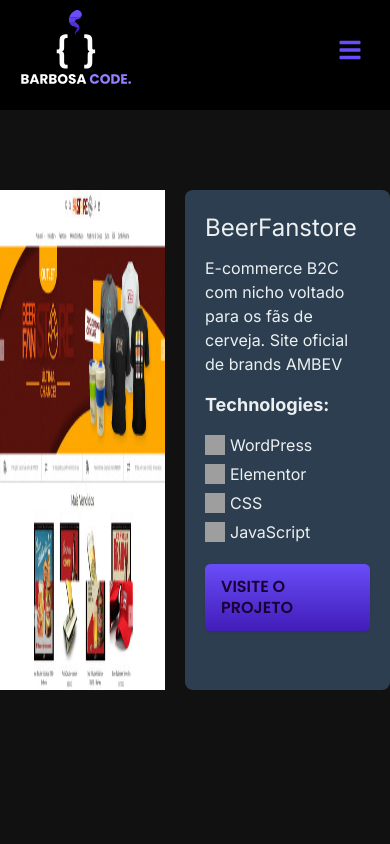
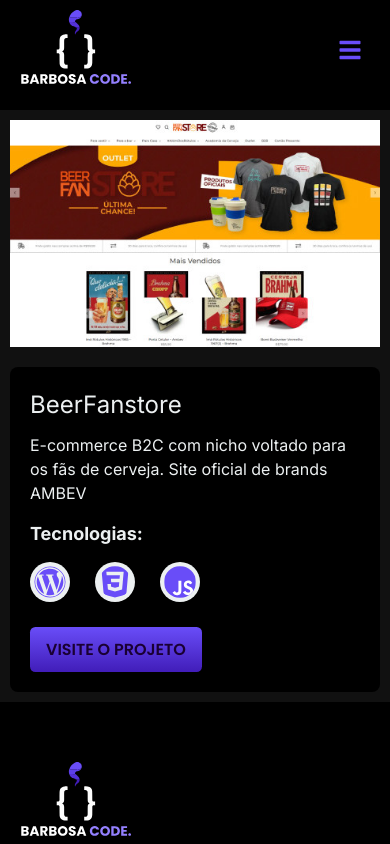
Before and after one commit to JoaoSBarbosa/barbosa-code, a Next.js app: page /pages/professionalProjects/0 in a window 390 px wide. Shown: the top 844 px of the page. Built offline with nearby package versions, Linux system fonts and the light colour scheme; grey boxes are pictures that could not be loaded.

Commit message:
Implementing initial responsiveness to 320px

```diff
--- a/src/app/components/Projects/LatestProjectContainer/ThreeLatestProjects.tsx
+++ b/src/app/components/Projects/LatestProjectContainer/ThreeLatestProjects.tsx
@@ -18,7 +18,7 @@
             <h2 className={`${styles.lastProjectTitle} max-w-screen-xl mx-auto`}>{title}</h2>
             <ul className={`${styles.projectListContent}`}>
                 {lastThreeProjects.map((project, index) => (
-                    <Link href={`/projects/${project.id}`}>
+                    <Link href={`/pages/projects/${project.id}`}>
                         <li key={project.id}>
                             <LatestProjectCard project={project}/>
                         </li>
--- a/src/app/components/utils/carousel/ProfessionalProjectsCarousel.tsx
+++ b/src/app/components/utils/carousel/ProfessionalProjectsCarousel.tsx
@@ -42,7 +42,7 @@
             </Carousel>
             {/*<Link href={`/projects/${projectId}`}>Confira</Link>*/}
             <div className={"max-w-screen-xl mt-4 mx-auto"}>
-                <LinkButtonBorder href={`/professionalProjects/${projectId}`} value={"Mais detalhes"}/>
+                <LinkButtonBorder href={`/pages/professionalProjects/${projectId}`} value={"Mais detalhes"}/>
             </div>
         </div>
     );
--- a/src/app/globalStyles/projects.module.css
+++ b/src/app/globalStyles/projects.module.css
@@ -1,10 +1,12 @@
 .projectContainer{
-    height: calc(100vh - 110px);
+    /*height: calc(100vh - 110px);*/
     background-color: #111111;
     color: #fff;
-    padding-top: 80px;
+    /*padding-top: 80px;*/
     display: flex;
     flex-direction: column;
+    border: 2px solid red;
+    padding: 5px;
 
 
 }
@@ -12,21 +14,29 @@
     /*display: flex;*/
     /*flex-wrap: wrap;*/
     /*align-items: center;*/
-    display: grid;
-    grid-template-columns: 1fr 1fr;
+    /*display: grid;*/
+    /*grid-template-columns: 1fr 1fr;*/
     /*height: 90%;*/
-    width: 80vw;
+    /*width: 80vw;*/
+    padding: 5px;
+    display: flex;
+    flex-direction: column;
+    align-items: center;
+    justify-content: center;
 
 }
 .projectImageContainer{
     /*flex: 1;*/
+    width: 100%;
+
 
 }
 .projectImageContainer img{
-    height: 100%;
-    object-fit: cover;
-    object-position: top;
+    /*height: 100%;*/
+    /*object-fit: cover;*/
+    /*object-position: top;*/
     width: 100%;
+    height: auto;
 
 }
 .projectDetails{
@@ -37,11 +47,7 @@
     font-size: 2rem;
     margin-bottom: 1rem;
 }
-.projectImageContainer img{
 
-    height: 500px;
-
-}
 
 /* styles.module.css */
 
--- a/src/app/list/projects/dataProfessionalProjects.ts
+++ b/src/app/list/projects/dataProfessionalProjects.ts
@@ -14,7 +14,7 @@
         title: 'BeerFanstore',
         coverImage: ["job1-0.jpg","job1-1.jpg","job1-2.jpg","job1-3.jpg"],
         description: 'E-commerce B2C com nicho voltado para os fãs de cerveja. Site oficial de brands AMBEV',
-        technologies: ['WordPress','Elementor', 'CSS', 'JavaScript'],
+        technologies: ['WordPress', 'CSS', 'JavaScript'],
         url: 'https://beerfanstore.com.br/',
     },
     {
--- a/src/app/pages/professionalProjects/[id]/page.tsx
+++ b/src/app/pages/professionalProjects/[id]/page.tsx
@@ -1,8 +1,9 @@
-import { DataProfessionalProjectsProps, DataProfessionalProjects } from "@/app/list/projects/dataProfessionalProjects";
-import { HeaderNav } from "@/app/components/header/HeaderNav";
+import {DataProfessionalProjectsProps, DataProfessionalProjects} from "@/app/list/projects/dataProfessionalProjects";
+import {HeaderNav} from "@/app/components/header/HeaderNav";
 import styles from "./styles.module.css";
 import {ExternalNavButton, NavButton} from "@/app/components/utils/buttons/NavButton";
 import Footer from "@/app/pages/footer/page";
+import {Button, Tooltip} from 'flowbite-react';
 
 type Props = {
     params: {
@@ -10,7 +11,7 @@
     };
 };
 
-const Page = ({ params }: Props) => {
+const Page = ({params}: Props) => {
     // Convertendo params.id para número
     const projectId = Number(params.id);
 
@@ -20,24 +21,34 @@
     );
     return (
         <>
-            <HeaderNav />
+            <HeaderNav/>
             <div>
                 {project ? (
                     <div className={`${styles.projectContainer} bg-gray-700`}>
                         <div className={`${styles.projectContent} max-w-screen-xl mx-auto`}>
-                            <div className={styles.projectImageContainer}>
-                                <img src={`/img/projects/${project.coverImage[0]}`} alt={`${project.title} Image`} />
+
+                            <div className={`${styles.projectImageContainer} flex justify-center`}>
+                                <img
+                                    src={`/img/projects/${project.coverImage[0]}`}
+                                    alt={`${project.title}`}
+                                />
                             </div>
+
                             <div className={styles.projectDetails}>
                                 <h2>{project.title}</h2>
                                 <p>{project.description}</p>
                                 <div className={styles.projectTechnologies}>
-                                    <p>Technologies:</p>
-                                    <ul>
+                                    <p>Tecnologias:</p>
+                                    <ul className={"flex gap-5 flex-wrap"}>
                                         {project.technologies.map((tech, index) => (
                                             <li key={index}>
-                                                <img src={`/path/to/your/icon.png`} alt={`${tech} Icon`} />
-                                                {tech}
+                                                <Tooltip content={tech} style="light">
+                                                    <img
+                                                        src={`/img/icons/${tech.toLowerCase()}.svg`}
+                                                        alt={`${tech}`}
+                                                        className={`rounded-full p-1`}
+                                                    />
+                                                </Tooltip>
                                             </li>
                                         ))}
                                     </ul>
--- a/src/app/pages/professionalProjects/[id]/styles.module.css
+++ b/src/app/pages/professionalProjects/[id]/styles.module.css
@@ -1,24 +1,32 @@
 .projectContainer{
-    height: calc(100vh - 110px);
     background-color: #111111;
     color: #fff;
-    padding-top: 80px;
+    padding: 5px;
+    /*border: 2px solid red;*/
+}
+.projectContent{
+    /*border: 2px solid chartreuse;*/
+    gap: 20px;
+    display: flex;
+    flex-direction: column;
+    align-items: center;
+    justify-content: center;
+    padding: 5px;
+
+}
+.projectImageContainer{
+    /*flex: 1;*/
+    /*border: 2px solid #ffa700;*/
+    width: 100%;
 
 
 }
-.projectContent{
-    display: flex;
-    flex-wrap: wrap;
-    /*align-items: center;*/
-    gap: 20px;
-}
-.projectImageContainer{
+.projectDetails{
+    /*flex: 1;*/
+    /*border: 2px solid #ffa700;*/
+    width: 100%;
 
-    flex: 1;
 
-}
-.projectDetails{
-    flex: 1;
 }
 .projectDetails h2{
     font-size: 2rem;
@@ -26,7 +34,8 @@
 }
 .projectImageContainer img{
 
-    height: 500px;
+    width: 100%;
+    height: auto;
 
 }
 
@@ -35,7 +44,8 @@
 .projectDetails {
     padding: 20px;
     border-radius: 8px;
-    background-color: #2c3e50;
+    /*background-color: #2c3e50;*/
+    background-color: #000;
     color: #ecf0f1;
 }
 
@@ -71,7 +81,46 @@
 }
 
 .projectTechnologies li img {
-    width: 20px;
-    height: 20px;
+    width: 40px;
+    height: 40px;
     margin-right: 5px;
+    background-color: #ecf0f1;
 }
+@media (min-width: 496px) {
+    .projectDetails {
+        /*max-width: 468px;*/
+        padding: 20px;
+        border-radius: 8px;
+        /*background-color: #2c3e50;*/
+        background-color: #000;
+        color: #ecf0f1;
+    }
+
+
+}
+@media (min-width: 800px) {
+    .projectContainer{
+        /*height: calc(100vh - 110px);*/
+        /*background-color: #111111;*/
+        /*color: #fff;*/
+        /*padding-top: 80px;*/
+        /*height: 100vh;*/
+
+        /*border: 2px solid aqua;*/
+
+
+    }
+    .projectContent{
+        /*height: 100vh;*/
+        height: calc(100vh - 348px);
+
+        flex-direction: row;
+
+    }
+    .projectDetails,
+    .projectImageContainer{
+        flex: 1;
+        height: 500px;
+    }
+
+}
--- a/src/app/pages/projects/page.tsx
+++ b/src/app/pages/projects/page.tsx
@@ -19,7 +19,7 @@
 
                     <ul className={`${styles.projectListContent}`}>
                         {ProjectsData.map((project) => (
-                            <Link href={`/projects/${project.id}`}>
+                            <Link href={`/pages/projects/${project.id}`}>
                                 <li key={project.id} >
                                     <LatestProjectCard
                                         project={project}
```
Also changed, not shown: src/app/page.tsx (+10 -4 lines), public/img/icons/css.svg (added), public/img/icons/wordpress.svg (added).
